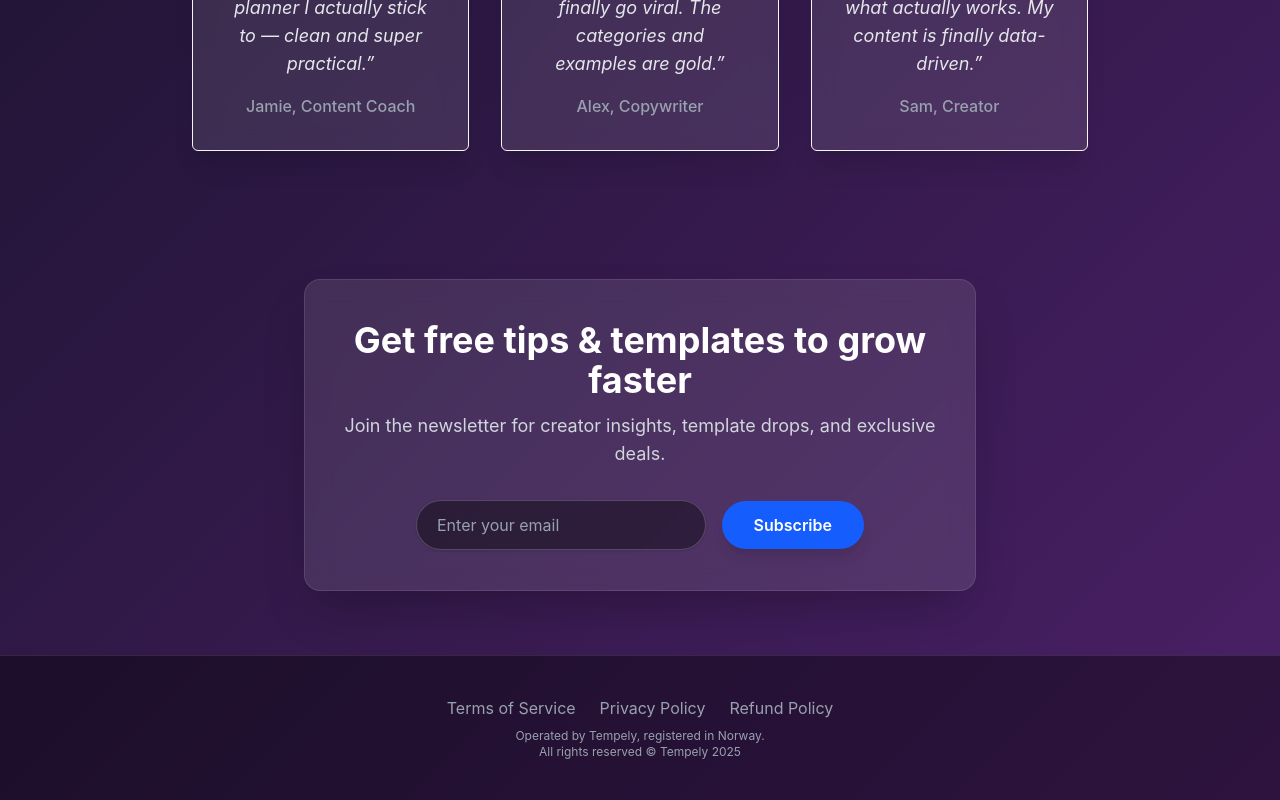
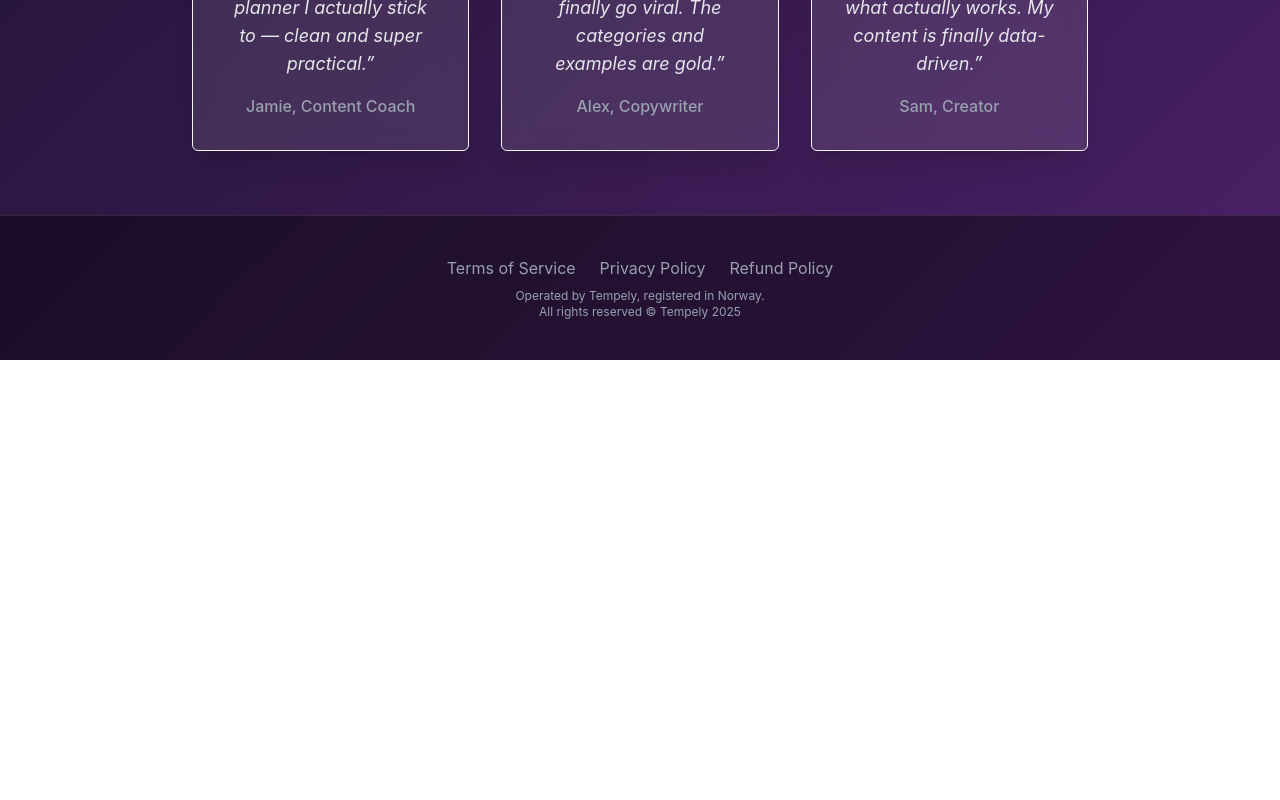
Before and after one commit to olagaa03/Tempely-Site, a Next.js app: page / in a window 1280 px wide. Shown: the part 2237-3037 px from the top of the page. After the commit the page ends 2597 px from the top, so only its background shows below. Built offline with nearby package versions, Linux system fonts and the light colour scheme; no server answers.

Commit message:
Remove NewsletterSignup to fix Vercel build error

```diff
--- a/components/home/LoggedOutHome.tsx
+++ b/components/home/LoggedOutHome.tsx
@@ -1,7 +1,6 @@
 'use client';
 import Link from 'next/link';
 import Image from 'next/image';
-import NewsletterSignup from '@/components/NewsletterSignup';
 import { SignInButton, SignUpButton } from '@clerk/nextjs';
 
 export default function LoggedOutHome() {
@@ -106,8 +105,6 @@ export default function LoggedOutHome() {
           </div>
         </div>
       </section>
-
-      <NewsletterSignup />
     </main>
   );
 }
```
